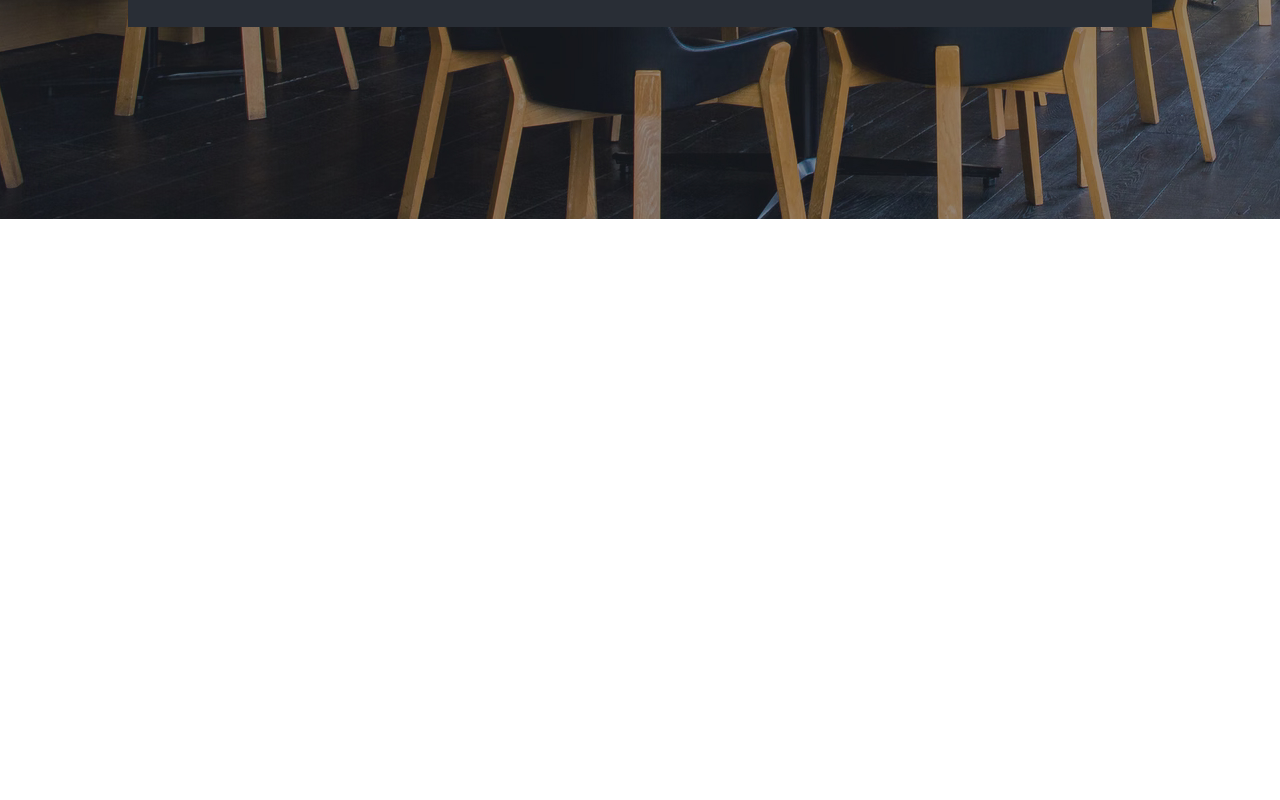
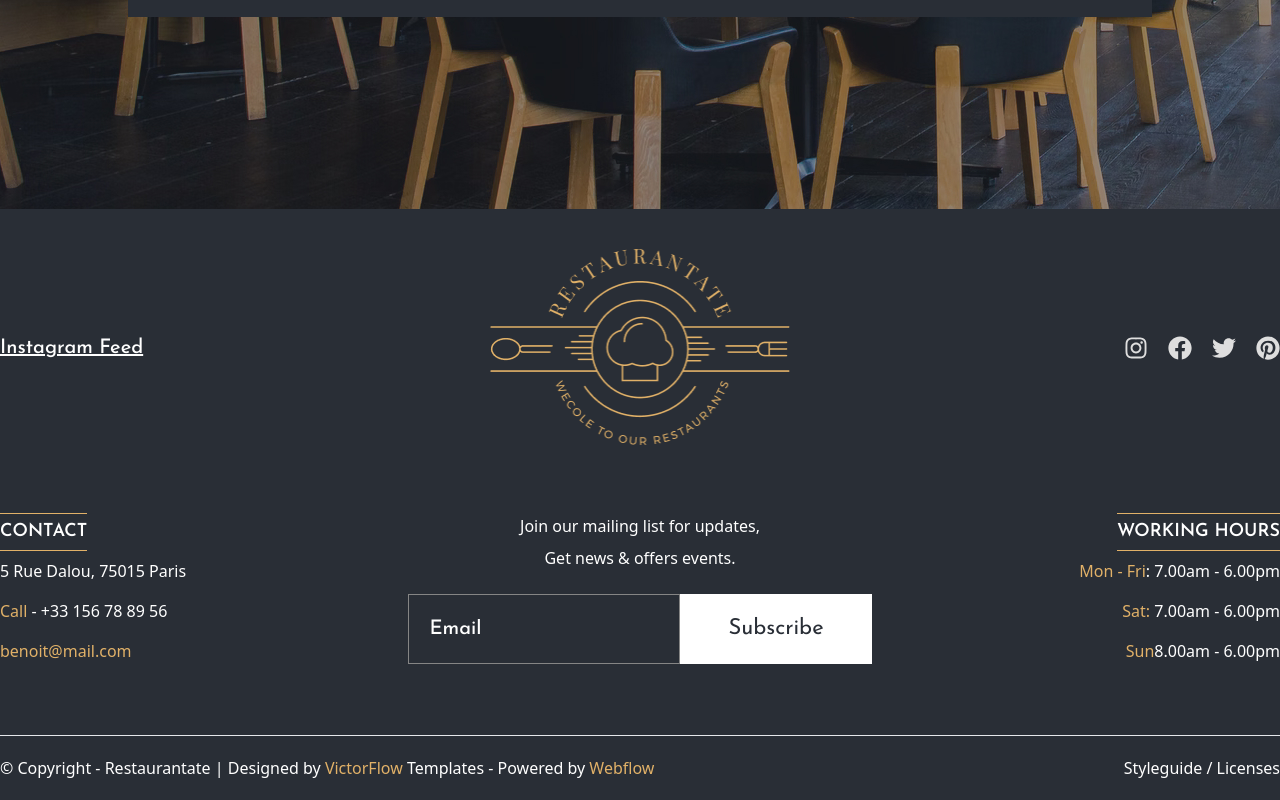
Before and after one commit to devmanirul/restaurant-react, a React (Vite) app: page / in a window 1280 px wide. Shown: the part 8064-8864 px from the top of the page. Before the commit the page ends 8283 px from the top, so only its background shows below. Built offline with nearby package versions, Linux system fonts and the light colour scheme.

Commit message:
Footer component create and modified Button and Input [Home page]

```diff
--- a/src/components/Button/index.jsx
+++ b/src/components/Button/index.jsx
@@ -1,7 +1,7 @@
 /* eslint-disable react/prop-types */
 const Button = ({ title }) => {
   return (
-    <button className="text-[22px] font-josefin bg-white text-black px-12 py-5">
+    <button className="text-[22px] font-josefin bg-white text-black px-12 py-[15px]">
       {title}
     </button>
   );
--- /dev/null
+++ b/src/components/Footer/index.jsx
@@ -0,0 +1,96 @@
+import {
+  FaFacebook,
+  FaInstagram,
+  FaPinterest,
+  FaTwitter,
+} from "react-icons/fa";
+import footer from "../../assets/images/footer/footerLogo.png";
+import { Link } from "react-router-dom";
+import Input from "../Input";
+import Button from "../Button";
+const Footer = () => {
+  return (
+    <div className="bg-black pt-10">
+      {/* Top footer */}
+      <div className=" md:px-0 flex flex-col md:flex-row justify-between items-center gap-5 md:gap-20 font-josefin container mx-auto">
+        {/* left */}
+        <div className="w-full flex flex-row justify-between items-center text-xl font-medium">
+          <p className="underline text-white text-start cursor-pointer md:inline">
+            Instagram Feed
+          </p>
+        </div>
+        {/* mid */}
+        <div className="w-full flex items-center justify-center">
+          <img src={footer} alt="" className="w-44 md:w-[300px]" />
+        </div>
+
+        {/* right  */}
+        <div className="w-full flex flex-row items-center justify-end gap-5 text-[#DEDEDE] text-2xl">
+          <Link to={"#"}>
+            <FaInstagram />
+          </Link>
+          <Link to={"#"}>
+            <FaFacebook />
+          </Link>
+          <Link to={"#"}>
+            <FaTwitter />
+          </Link>
+          <Link to={"#"}>
+            <FaPinterest />
+          </Link>
+        </div>
+      </div>
+      {/* footer down */}
+      <div className="w-full flex flex-row gap-5 container mx-auto leading-10 py-16">
+        {/* left */}
+        <div className="w-3/12">
+          <h3 className="text-white text-lg font-semibold font-josefin border-y border-cream inline-block py-1">
+            CONTACT
+          </h3>
+          <p className="text-white">
+            5 Rue Dalou, 75015 Paris <br />{" "}
+            <span className="text-cream">Call</span> - +33 156 78 89 56 <br />
+            <span className="text-cream">benoit@mail.com</span>
+          </p>
+        </div>
+        {/* mid */}
+        <div className="w-6/12">
+          <p className="text-center text-white leading-8 mb-5">
+            {" "}
+            Join our mailing list for updates, <br /> Get news & offers events.
+          </p>
+          <div className="flex flex-row justify-center items-center">
+            <Input placeholder={"Email"} />
+            <Button title={"Subscribe"} />
+          </div>
+        </div>
+        {/* right */}
+        <div className="w-3/12 text-end">
+          <h3 className="text-white text-lg font-semibold font-josefin border-y border-cream inline-block py-1">
+            WORKING HOURS
+          </h3>
+          <p className="text-white">
+            <span className="text-cream">Mon - Fri</span>: 7.00am - 6.00pm{" "}
+            <br />
+            <span className="text-cream">Sat:</span> 7.00am - 6.00pm
+            <br />
+            <span className="text-cream">Sun</span>8.00am - 6.00pm
+          </p>
+        </div>
+      </div>
+      {/* copyright */}
+      <div className="border-t">
+        <div className="py-5 container mx-auto flex flex-row items-center justify-between text-white">
+          <p className="">
+            © Copyright - Restaurantate | Designed by{" "}
+            <Link className="text-cream">VictorFlow</Link> Templates - Powered
+            by
+            <Link className="text-cream"> Webflow</Link>
+          </p>
+          <p className="">Styleguide / Licenses</p>
+        </div>
+      </div>
+    </div>
+  );
+};
+export default Footer;
--- a/src/pages/Home/index.jsx
+++ b/src/pages/Home/index.jsx
@@ -1,4 +1,3 @@
-import React from "react";
 import Header from "../../components/Header";
 import Banner from "../../components/Header/Banner";
 import Story from "../../components/Story";
@@ -9,6 +8,7 @@ import PopularDishes from "../../components/PopularDishes";
 import OurGrateServices from "../../components/OurGrateServices";
 import Blog from "../../components/Blog";
 import Reservation from "../../components/Reservation";
+import Footer from "../../components/Footer";
 
 const Home = () => {
   return (
@@ -23,6 +23,7 @@ const Home = () => {
       <OurGrateServices />
       <Blog />
       <Reservation />
+      <Footer />
     </div>
   );
 };
```
Also changed, not shown: src/assets/images/footer/footerLogo.png (added).
